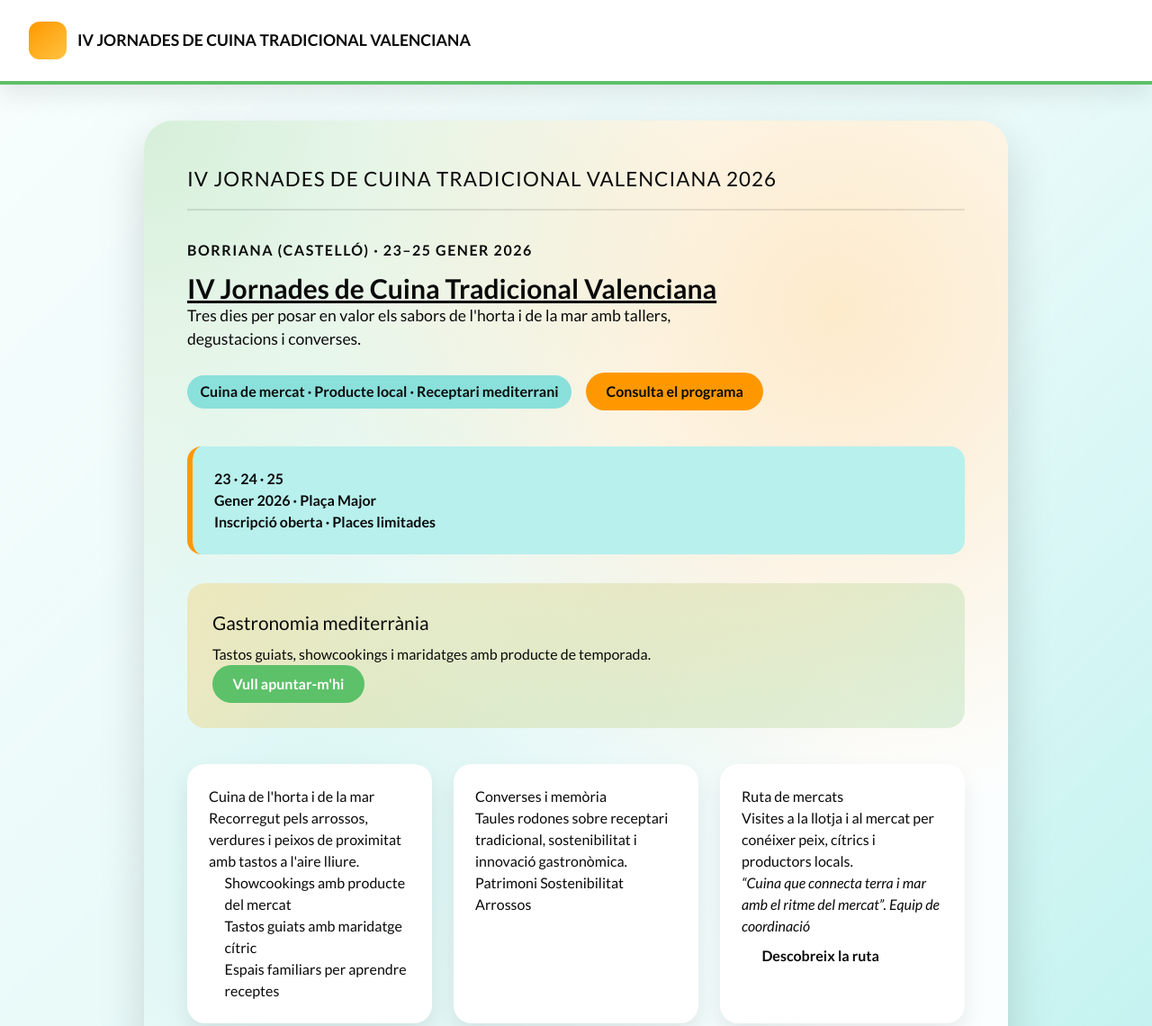
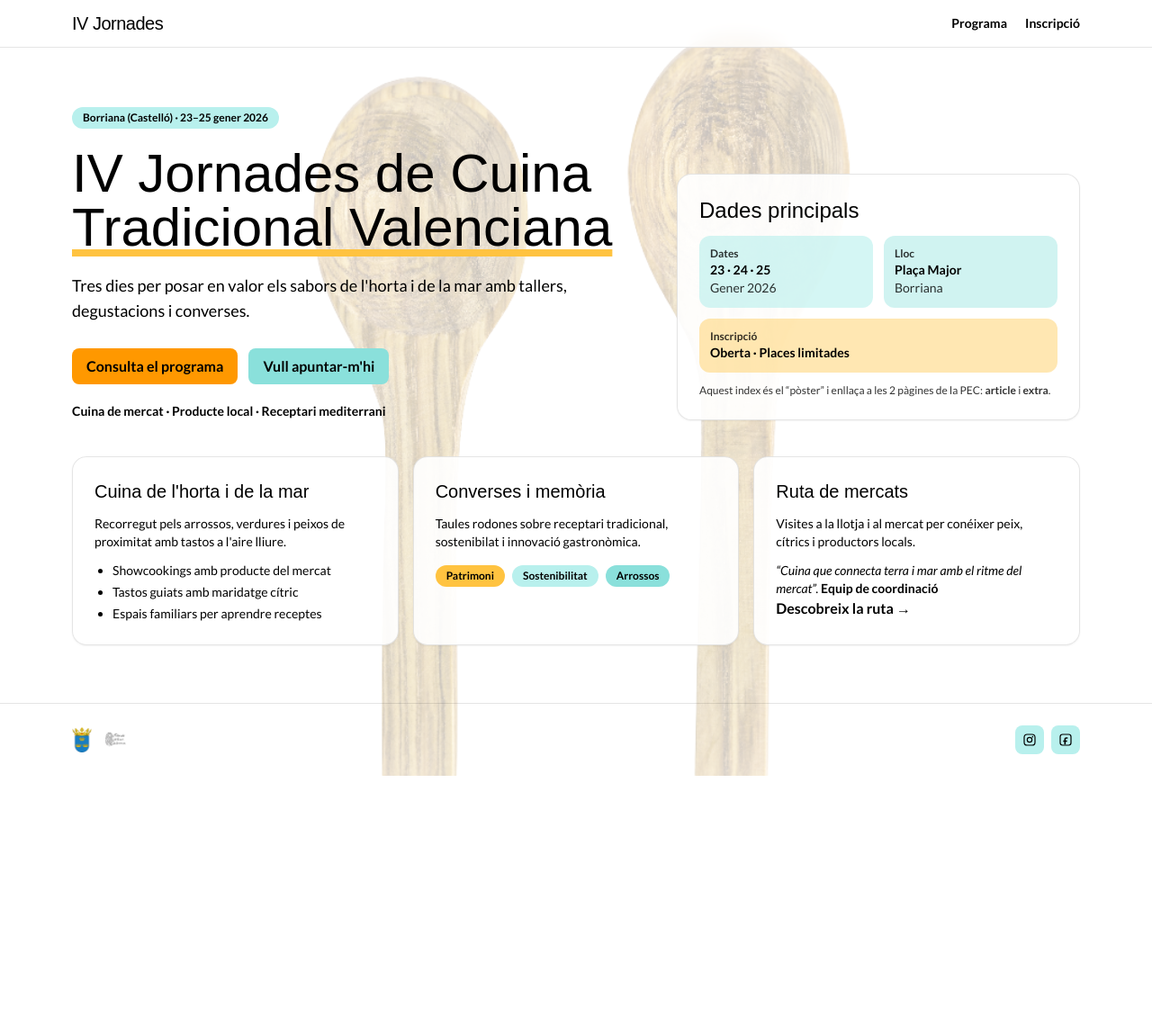
Before and after one commit to TeresaTorresUOC/PEC3HTML_CSS, a website built with Parcel: page src/index.html in a window 1280 px wide. Shown: the top 1140 px of the page at 90% size. After the commit the page ends 862 px from the top, so only its background shows below. Built offline with nearby package versions, Linux system fonts and the light colour scheme; files whose address does not match are found by name; a web font is replaced by a local one.

Commit message:
fix the poster

```diff
--- a/src/assets/styles/tailwind.css
+++ b/src/assets/styles/tailwind.css
@@ -1,3 +1,17 @@
 @tailwind base;
 @tailwind components;
 @tailwind utilities;
+
+@layer components {
+  .btn-primary {
+    @apply inline-flex items-center justify-center rounded-lg px-4 py-2 font-bold bg-brand-orange hover:opacity-90;
+  }
+
+  .btn-aqua {
+    @apply inline-flex items-center justify-center rounded-lg px-4 py-2 font-bold bg-brand-aqua hover:opacity-90;
+  }
+
+  .card {
+    @apply rounded-2xl bg-white/90 border border-black/10 shadow-sm p-6;
+  }
+}
--- a/src/index.html
+++ b/src/index.html
@@ -3,77 +3,183 @@
   <head>
     <meta charset="utf-8" />
     <meta name="viewport" content="width=device-width, initial-scale=1" />
+
     <link rel="preconnect" href="https://fonts.googleapis.com" />
-    <link rel="preconnect" href="https://fonts.gstatic.com" crossorigin /><link
+    <link rel="preconnect" href="https://fonts.gstatic.com" crossorigin />
+    <link
       href="https://fonts.googleapis.com/css2?family=BBH+Bogle&family=Lato:ital,wght@0,100;0,300;0,400;0,700;0,900;1,100;1,300;1,400;1,700;1,900&display=swap"
       rel="stylesheet"
     />
     <link rel="stylesheet" href="./assets/styles/tailwind.css" />
-    <link rel="stylesheet" href="./assets/styles/main.scss" />
 
     <title>Inici · IV Jornades de Cuina Tradicional Valenciana</title>
   </head>
-  <body class="site" data-page="home">
-    <include src="./views/header.html"></include>
 
-    <main class="page page--home">
-      <section class="poster" aria-label="Cartell principal de les jornades">
-        <div class="poster__pattern" aria-hidden="true"></div>
-        <nav class="poster__nav" aria-label="Identitat de les jornades">
-          <p class="poster__nav-title">IV Jornades de Cuina Tradicional Valenciana 2026</p>
+  <body class="font-body text-black">
+    <div
+      class="min-h-screen bg-cover bg-center"
+      style="background-image: url('./assets/images/index/culleres.png')"
+    >
+
+      <div class="min-h-screen bg-white/75">
+
+        <header class="sticky top-0 z-20 backdrop-blur bg-white/80 border-b border-black/10">
+          <nav class="mx-auto max-w-6xl px-4 py-3 flex items-center justify-between gap-4">
+            <a class="font-title text-lg sm:text-xl tracking-tight" href="./index.html">
+              IV Jornades
+            </a>
+
+            <ul class="flex items-center gap-3 sm:gap-5 text-sm font-bold">
+              <li>
+                <a class="hover:underline underline-offset-4" href="./article.html">
+                  Programa
+                </a>
+              </li>
+              <li>
+                <a class="hover:underline underline-offset-4" href="./extra.html">
+                  Inscripció
+                </a>
+              </li>
+            </ul>
           </nav>
-        <header class="poster__hero" aria-labelledby="hero-title">
-          <p class="poster__eyebrow">Borriana (Castelló) · 23–25 gener 2026</p>
-          <h1 class="text-3xl font-bold underline" id="hero-title">IV Jornades de Cuina Tradicional Valenciana</h1>
-          <p class="poster__subtitle">
-            Tres dies per posar en valor els sabors de l'horta i de la mar amb tallers, degustacions i converses.
+        </header>
+
+        <main class="mx-auto max-w-6xl px-4 py-10 md:py-16">
+          <section class="grid gap-8 md:grid-cols-12 items-end">
+
+            <div class="md:col-span-7 space-y-5">
+              <p class="inline-flex items-center rounded-full px-3 py-1 text-xs font-bold bg-brand-mint">
+                Borriana (Castelló) · 23–25 gener 2026
               </p>
-          <div class="poster__meta">
-            <span class="poster__tagline">Cuina de mercat · Producte local · Receptari mediterrani</span>
-            <a class="btn btn-primary poster__cta" href="article.html">Consulta el programa</a>
+
+              <h1 class="font-title text-4xl sm:text-5xl md:text-6xl leading-[0.95]">
+                IV Jornades de Cuina<br />
+                <span class="underline decoration-brand-amber decoration-8 underline-offset-4">
+                  Tradicional Valenciana
+                </span>
+              </h1>
+
+              <p class="max-w-prose text-base sm:text-lg">
+                Tres dies per posar en valor els sabors de l'horta i de la mar amb tallers,
+                degustacions i converses.
+              </p>
+
+              <div class="flex flex-wrap gap-3 pt-2">
+                <a class="btn-primary" href="./article.html">
+                  Consulta el programa
+                </a>
+
+                <a class="btn-aqua" href="./extra.html">
+                  Vull apuntar-m'hi
+                </a>
               </div>
-        </header>
-        <aside class="poster__stamp" aria-label="Dades principals">
-          <p class="poster__stamp-date">23 · 24 · 25</p>
-          <p class="poster__stamp-location">Gener 2026 · Plaça Major</p>
-          <p class="poster__stamp-note">Inscripció oberta · Places limitades</p>
+
+              <p class="text-sm font-bold">
+                Cuina de mercat · Producte local · Receptari mediterrani
+              </p>
+            </div>
+
+            <aside class="md:col-span-5">
+              <div class="card space-y-3">
+                <p class="font-title text-2xl">Dades principals</p>
+
+                <div class="grid grid-cols-2 gap-3 text-sm">
+                  <div class="rounded-xl bg-brand-mint/60 p-3">
+                    <p class="text-xs font-bold opacity-80">Dates</p>
+                    <p class="font-bold">23 · 24 · 25</p>
+                    <p class="opacity-80">Gener 2026</p>
+                  </div>
+
+                  <div class="rounded-xl bg-brand-aqua/40 p-3">
+                    <p class="text-xs font-bold opacity-80">Lloc</p>
+                    <p class="font-bold">Plaça Major</p>
+                    <p class="opacity-80">Borriana</p>
+                  </div>
+
+                  <div class="rounded-xl bg-brand-amber/40 p-3 col-span-2">
+                    <p class="text-xs font-bold opacity-80">Inscripció</p>
+                    <p class="font-bold">Oberta · Places limitades</p>
+                  </div>
+                </div>
+
+                <p class="text-xs opacity-80">
+                  Aquest index és el “pòster” i enllaça a les 2 pàgines de la PEC: <b>article</b> i <b>extra</b>.
+                </p>
+              </div>
             </aside>
 
-        <div class="poster__cta-panel" aria-label="Accions destacades">
-          <p class="poster__cta-title">Gastronomia mediterrània</p>
-          <p class="poster__cta-copy">Tastos guiats, showcookings i maridatges amb producte de temporada.</p>
-          <a class="btn btn-light poster__cta-secondary" href="extra.html">Vull apuntar-m'hi</a>
-        </div>
-        <section class="poster__grid" aria-label="Activitats principals">
-          <article class="poster-card">
-            <h2 class="poster-card__title">Cuina de l'horta i de la mar</h2>
-            <p class="poster-card__text">Recorregut pels arrossos, verdures i peixos de proximitat amb tastos a l'aire lliure.</p>
-            <ul class="poster-card__list">
+            <!-- Cards -->
+            <div class="md:col-span-12 grid gap-4 md:grid-cols-3 pt-2">
+              <article class="card space-y-3">
+                <h2 class="font-title text-xl">Cuina de l'horta i de la mar</h2>
+                <p class="text-sm">
+                  Recorregut pels arrossos, verdures i peixos de proximitat amb tastos a l'aire lliure.
+                </p>
+                <ul class="text-sm list-disc pl-5 space-y-1">
                   <li>Showcookings amb producte del mercat</li>
                   <li>Tastos guiats amb maridatge cítric</li>
                   <li>Espais familiars per aprendre receptes</li>
                 </ul>
               </article>
-          <article class="poster-card">
-            <h2 class="poster-card__title">Converses i memòria</h2>
-            <p class="poster-card__text">Taules rodones sobre receptari tradicional, sostenibilitat i innovació gastronòmica.</p>
-            <div class="poster-card__chips">
-              <span class="badge rounded-pill text-bg-warning">Patrimoni</span>
-              <span class="badge rounded-pill text-bg-light">Sostenibilitat</span>
-              <span class="badge rounded-pill text-bg-dark">Arrossos</span>
+
+              <article class="card space-y-3">
+                <h2 class="font-title text-xl">Converses i memòria</h2>
+                <p class="text-sm">
+                  Taules rodones sobre receptari tradicional, sostenibilat i innovació gastronòmica.
+                </p>
+                <div class="flex flex-wrap gap-2 pt-1">
+                  <span class="rounded-full px-3 py-1 text-xs font-bold bg-brand-amber">Patrimoni</span>
+                  <span class="rounded-full px-3 py-1 text-xs font-bold bg-brand-mint">Sostenibilitat</span>
+                  <span class="rounded-full px-3 py-1 text-xs font-bold bg-brand-aqua">Arrossos</span>
                 </div>
               </article>
-          <article class="poster-card">
-            <h2 class="poster-card__title">Ruta de mercats</h2>
-            <p class="poster-card__text">Visites a la llotja i al mercat per conéixer peix, cítrics i productors locals.</p>
-            <p class="poster-card__quote">“Cuina que connecta terra i mar amb el ritme del mercat”. <cite>Equip de coordinació</cite></p>
-            <a class="btn btn-outline-primary poster-card__link" href="extra.html">Descobreix la ruta</a>
+
+              <article class="card space-y-3">
+                <h2 class="font-title text-xl">Ruta de mercats</h2>
+                <p class="text-sm">
+                  Visites a la llotja i al mercat per conéixer peix, cítrics i productors locals.
+                </p>
+                <p class="text-sm italic">
+                  “Cuina que connecta terra i mar amb el ritme del mercat”.
+                  <span class="not-italic font-bold">Equip de coordinació</span>
+                </p>
+                <a class="font-bold hover:underline underline-offset-4" href="./extra.html">
+                  Descobreix la ruta →
+                </a>
               </article>
-        </section>
+            </div>
           </section>
         </main>
 
-    <include src="./views/footer.html"></include>
+
+        <footer class="border-t border-black/10">
+          <div class="mx-auto max-w-6xl px-4 py-6 flex flex-col sm:flex-row gap-4 items-center justify-between">
+            <div class="flex items-center gap-3 opacity-90">
+              <img
+                class="h-7 w-auto"
+                src="./assets/images/footer/escut-borriana.webp"
+                alt="Ajuntament de Borriana"
+              />
+              <img
+                class="h-7 w-auto"
+                src="./assets/images/footer/Federacio-comerc.webp"
+                alt="Federació de Comerç"
+              />
+            </div>
+
+            <div class="flex items-center gap-2">
+              <a class="p-2 rounded-lg bg-brand-mint hover:opacity-90" href="#" aria-label="Instagram">
+                <img class="h-4 w-4" src="./assets/images/footer/instagram.svg" alt="" />
+              </a>
+              <a class="p-2 rounded-lg bg-brand-mint hover:opacity-90" href="#" aria-label="Facebook">
+                <img class="h-4 w-4" src="./assets/images/footer/facebook.svg" alt="" />
+              </a>
+            </div>
+          </div>
+        </footer>
+      </div>
+    </div>
+
     <script type="module" src="./assets/scripts/main.js"></script>
   </body>
 </html>
--- a/tailwind.config.js
+++ b/tailwind.config.js
@@ -1,11 +1,22 @@
 /** @type {import('tailwindcss').Config} */
 module.exports = {
-  content: [
-    "./src/**/*.{html,js}",
-    "./**/*.html"
-  ],
+  content: ["./src/**/*.{html,js,posthtml}"],
   theme: {
-    extend: {},
+    extend: {
+      fontFamily: {
+        title: ['"BBH Bogle"', "sans-serif"],
+        body: ["Lato", "sans-serif"],
+      },
+      colors: {
+        brand: {
+          green: "#5dc169",
+          aqua: "#8ae0db",
+          mint: "#b8f0ed",
+          orange: "#ff9800",
+          amber: "#ffc340",
+        },
+      },
+    },
   },
   plugins: [],
-}
+};
```
Lines whose indentation alone changed are shown as unchanged.
